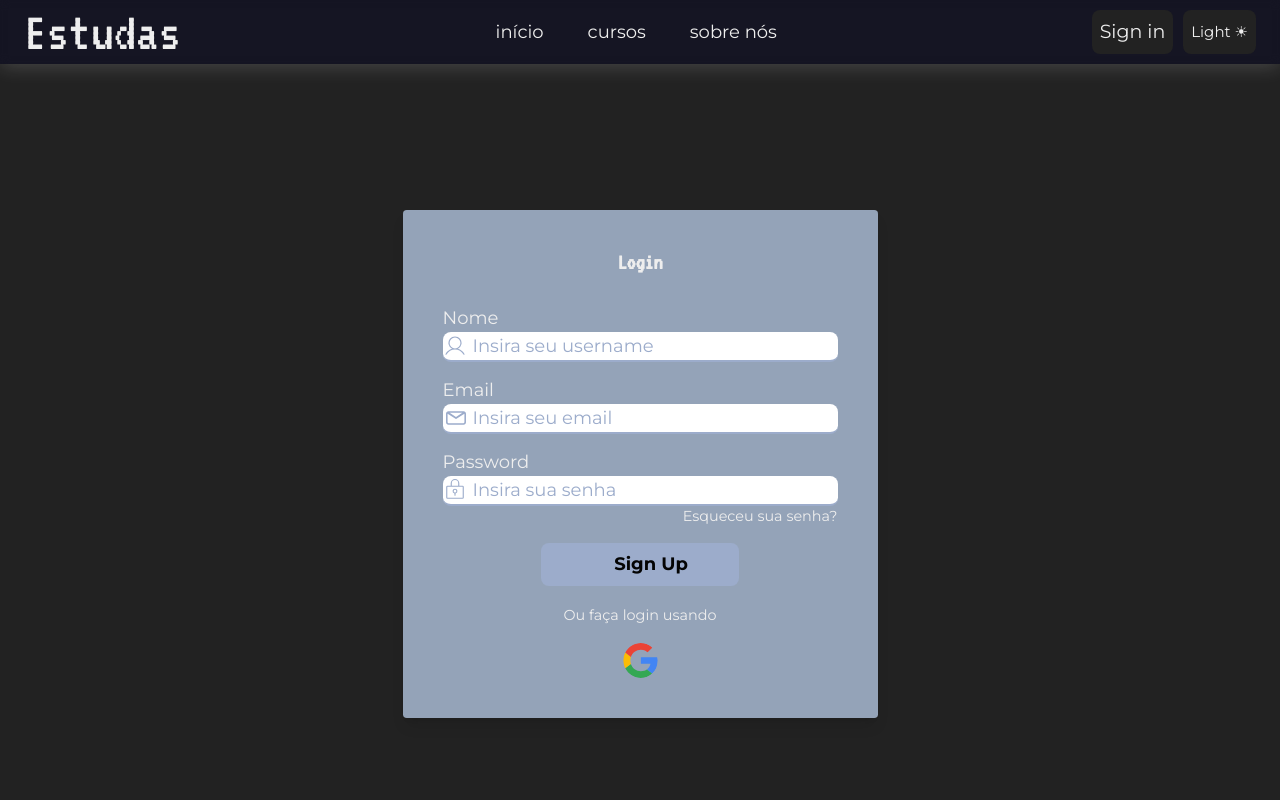
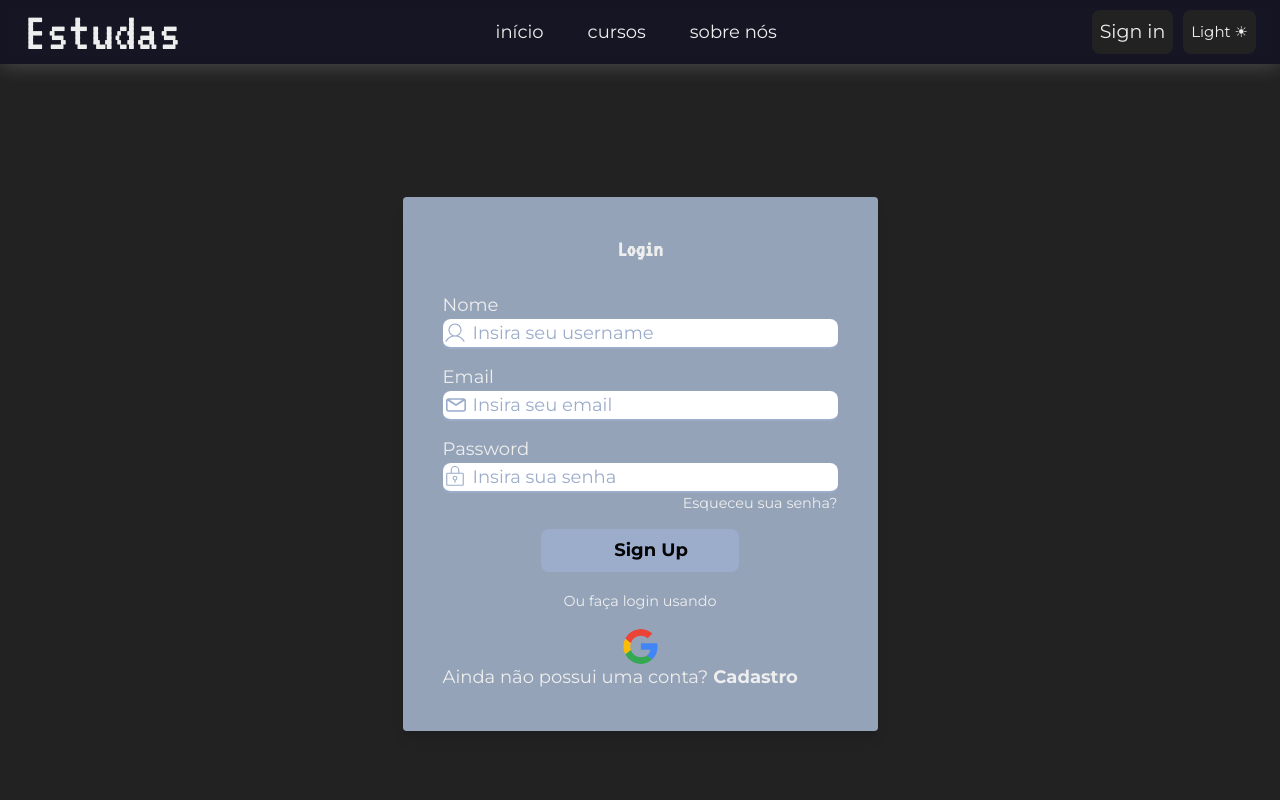
Before and after one commit to PrieTorres/Estudas, a Next.js app: page /login in a window 1280 px wide. Shown: the top 800 px of the page. Built offline with nearby package versions, Linux system fonts and the light colour scheme; no server answers; the database is empty.

Commit message:
feat: button to signin

```diff
--- a/src/components/Login/index.tsx
+++ b/src/components/Login/index.tsx
@@ -9,6 +9,7 @@ import { getUserByFirebaseUserId } from "@/lib/helper";
 import { useAuthState } from "react-firebase-hooks/auth";
 import { LoadingSpin } from "../LoadingSpin";
 import { Container } from "./styles";
+import Link from "next/link";
 
 export const Login = () => {
   const [username, setUsername] = useState('');
@@ -141,6 +142,11 @@ export const Login = () => {
 
           </section>
 
+          <div style={{ display: "flex", gap: 5 }}>
+            <p>Ainda não possui uma conta?</p>
+            <Link href="/signIn"><strong>Cadastro</strong></Link>
+          </div>
+
           {loading && <LoadingSpin />}
         </main>
 
```
